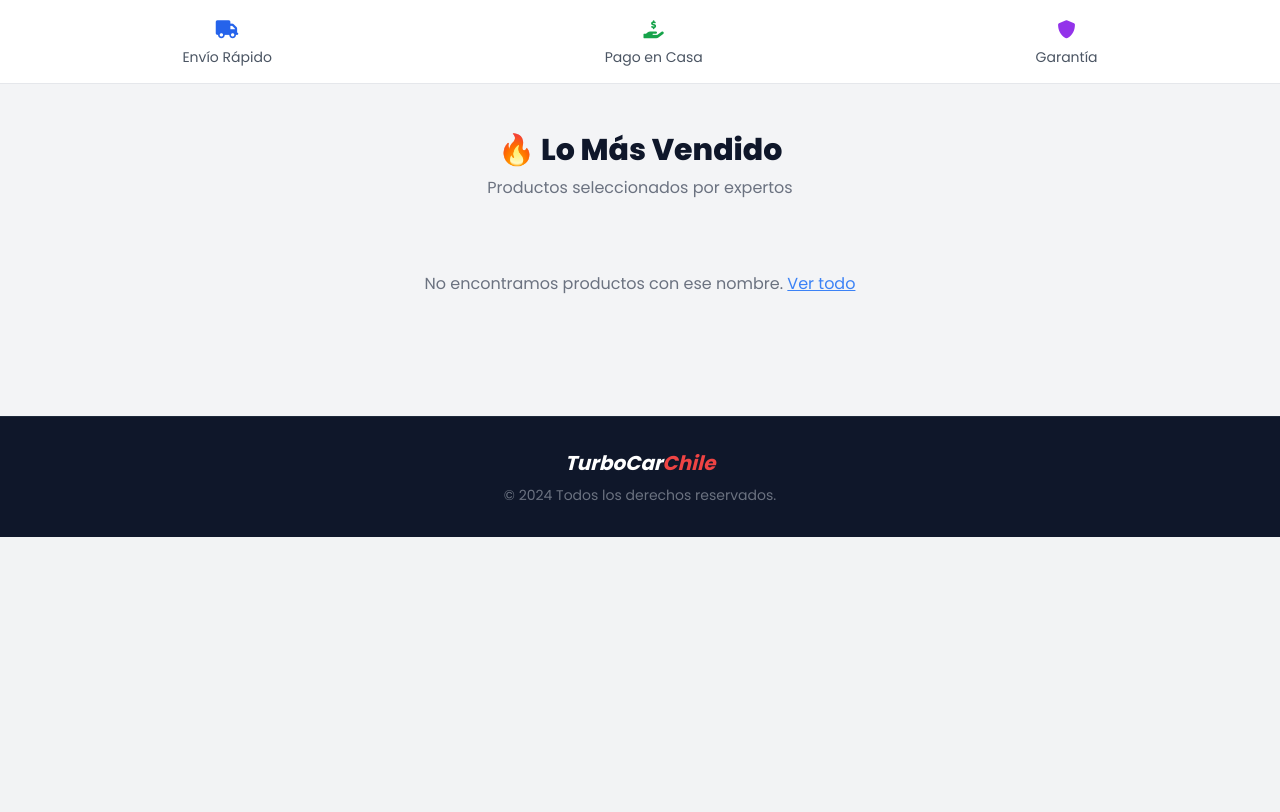
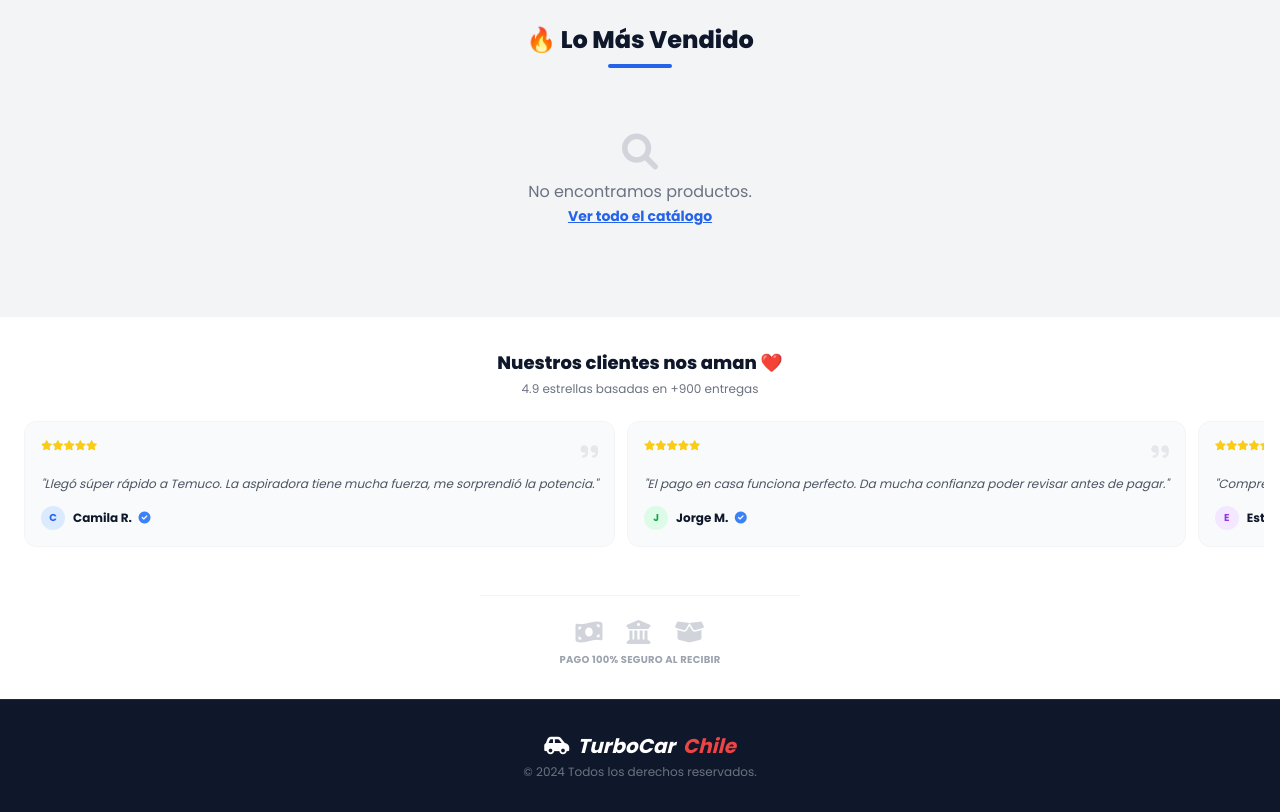
Before and after one commit to kaistorecl/tienda-viral-demo, a Flask app: template templates/home.html in a window 1280 px wide. Shown: the part 614-1426 px from the top of the page. Before the commit the page ends 1151 px from the top, so only its background shows below. Run offline with Flask 3, Linux system fonts and the light colour scheme; the template is opened without the code that fills it, so the values that code supplies are empty; some libraries are stand-ins or nearby versions.

Commit message:
Add files via upload

```diff
--- a/templates/home.html
+++ b/templates/home.html
@@ -9,90 +9,112 @@
     <style>
         @import url('https://fonts.googleapis.com/css2?family=Poppins:wght@300;400;600;700;800&display=swap');
         body { font-family: 'Poppins', sans-serif; }
+        /* Ocultar barra de scroll en carrusel de reseñas */
+        .no-scrollbar::-webkit-scrollbar { display: none; }
+        .no-scrollbar { -ms-overflow-style: none; scrollbar-width: none; }
     </style>
 </head>
 <body class="bg-gray-100 flex flex-col min-h-screen">
 
-    <div class="bg-blue-500 text-white text-xs md:text-sm font-bold text-center py-2 tracking-wide uppercase">
-        🔥 Envío Gratis solo por hoy • 50% DE DESCUENTO • Paga al Recibir 🏠
+    <div class="bg-blue-600 text-white text-xs md:text-sm font-bold text-center py-3 px-2 tracking-wide uppercase leading-tight">
+        🔥 Envío Gratis HOY • Paga al Recibir en Casa 🏠
     </div>
 
-    <nav class="bg-white shadow-md sticky top-0 z-50">
-        <div class="container mx-auto px-4 py-4 flex justify-between items-center">
-            <a href="/" class="text-2xl font-extrabold italic tracking-tighter text-slate-900">
-                <i class="fas fa-car-side text-blue-600"></i> TurboCar<span class="text-red-600">Chile</span>
+    <nav class="bg-white shadow-sm sticky top-0 z-50">
+        <div class="container mx-auto px-4 py-3 flex justify-between items-center">
+            <a href="/" class="text-xl md:text-2xl font-extrabold italic tracking-tighter text-slate-900 flex items-center gap-2">
+                <i class="fas fa-car-side text-blue-600"></i>TurboCar<span class="text-red-600">Chile</span>
             </a>
-            <div class="flex items-center gap-4">
-                <a href="#catalogo" class="hidden md:block font-semibold text-gray-600 hover:text-blue-600">Catálogo</a>
-                <button class="text-gray-700 text-xl"><i class="fas fa-shopping-bag"></i></button>
+            <div class="flex items-center gap-3">
+                <button class="text-slate-800 text-xl relative">
+                    <i class="fas fa-shopping-bag"></i>
+                    <span class="absolute -top-1 -right-1 bg-red-500 text-white text-[10px] w-4 h-4 rounded-full flex items-center justify-center font-bold">0</span>
+                </button>
             </div>
         </div>
     </nav>
 
     <div class="relative bg-slate-900 text-white overflow-hidden">
-        <div class="absolute inset-0 bg-gradient-to-r from-slate-900 to-slate-800 opacity-90"></div>
-        <img src="https://images.unsplash.com/photo-1601362840469-51e4d8d58785?q=80&w=2070&auto=format&fit=crop" class="absolute inset-0 w-full h-full object-cover mix-blend-overlay opacity-40" alt="Fondo Auto">
+        <div class="absolute inset-0 bg-gradient-to-b from-slate-900 via-slate-800 to-slate-900 opacity-95"></div>
+        <img src="https://images.unsplash.com/photo-1601362840469-51e4d8d58785?q=80&w=2070&auto=format&fit=crop" class="absolute inset-0 w-full h-full object-cover mix-blend-overlay opacity-30" alt="Fondo Auto">
 
-        <div class="relative container mx-auto px-4 py-16 md:py-24 text-center">
-            <span class="bg-red-600 text-white px-3 py-1 rounded-full text-xs font-bold uppercase tracking-wider mb-4 inline-block animate-pulse">Oferta de Lanzamiento</span>
-            <h1 class="text-4xl md:text-6xl font-extrabold mb-4 leading-tight">Innovación para <br>tu Vehículo</h1>
-            <p class="text-gray-300 text-lg mb-8 max-w-2xl mx-auto">Los productos más virales de TikTok ahora en Chile con pago contra entrega.</p>
+        <div class="relative container mx-auto px-4 py-12 md:py-20 text-center">
+            <span class="bg-red-600 text-white px-3 py-1 rounded-full text-[10px] md:text-xs font-bold uppercase tracking-wider mb-4 inline-block animate-pulse">Oferta de Lanzamiento</span>
+            <h1 class="text-3xl md:text-5xl font-extrabold mb-3 leading-tight">Innovación para <br>tu Vehículo</h1>
+            <p class="text-gray-300 text-sm md:text-lg mb-6 max-w-xl mx-auto">Los productos virales de TikTok ahora en Chile con pago contra entrega.</p>
 
             <div class="max-w-md mx-auto relative group">
                 <form action="/" method="GET">
-                    <input type="text" name="q" placeholder="¿Qué estás buscando? (Ej: Aspiradora)" value="{{ busqueda_actual if busqueda_actual else '' }}"
-                        class="w-full p-4 pl-6 rounded-full text-gray-900 shadow-2xl focus:outline-none focus:ring-4 focus:ring-blue-500 transition-all">
-                    <button type="submit" class="absolute right-2 top-2 bg-blue-600 text-white p-2 rounded-full w-10 h-10 hover:bg-blue-700 transition shadow-lg">
-                        <i class="fas fa-search"></i>
+                    <input type="text" name="q" placeholder="Buscar producto... (Ej: Aspiradora)" value="{{ busqueda_actual if busqueda_actual else '' }}"
+                        class="w-full p-3 pl-5 rounded-full text-gray-900 text-sm shadow-xl focus:outline-none focus:ring-4 focus:ring-blue-500 transition-all border-none">
+                    <button type="submit" class="absolute right-1 top-1 bg-blue-600 text-white p-2 rounded-full w-8 h-8 md:w-10 md:h-10 hover:bg-blue-700 transition shadow-lg flex items-center justify-center">
+                        <i class="fas fa-search text-xs md:text-sm"></i>
                     </button>
                 </form>
             </div>
             {% if busqueda_actual %}
-            <div class="mt-4 text-sm text-gray-300">Resultados para: <b>"{{ busqueda_actual }}"</b> <a href="/" class="text-blue-400 underline ml-2">Borrar</a></div>
+            <div class="mt-4 text-xs text-gray-300">Resultados para: <b>"{{ busqueda_actual }}"</b> <a href="/" class="text-blue-400 underline ml-2">Borrar</a></div>
             {% endif %}
         </div>
     </div>
 
-    <div class="bg-white border-b border-gray-200 py-4">
-        <div class="container mx-auto px-4 flex justify-around text-center text-xs md:text-sm text-gray-600">
-            <div class="flex flex-col items-center gap-1"><i class="fas fa-truck text-blue-600 text-lg"></i><span>Envío Rápido</span></div>
-            <div class="flex flex-col items-center gap-1"><i class="fas fa-hand-holding-dollar text-green-600 text-lg"></i><span>Pago en Casa</span></div>
-            <div class="flex flex-col items-center gap-1"><i class="fas fa-shield-alt text-purple-600 text-lg"></i><span>Garantía</span></div>
+    <div class="bg-white border-b border-gray-100 py-3 shadow-sm">
+        <div class="container mx-auto px-2 flex justify-around text-center">
+            <div class="flex flex-col items-center gap-1 w-1/3 border-r border-gray-100">
+                <i class="fas fa-truck text-blue-500 text-lg"></i>
+                <span class="text-[10px] md:text-xs font-bold text-gray-600">Envío Rápido</span>
+            </div>
+            <div class="flex flex-col items-center gap-1 w-1/3 border-r border-gray-100">
+                <i class="fas fa-hand-holding-dollar text-green-500 text-lg"></i>
+                <span class="text-[10px] md:text-xs font-bold text-gray-600">Pago en Casa</span>
+            </div>
+            <div class="flex flex-col items-center gap-1 w-1/3">
+                <i class="fas fa-shield-alt text-purple-500 text-lg"></i>
+                <span class="text-[10px] md:text-xs font-bold text-gray-600">Garantía</span>
+            </div>
         </div>
     </div>
 
-    <div id="catalogo" class="container mx-auto px-4 py-12 mb-auto">
-        <h2 class="text-3xl font-extrabold text-center text-slate-900 mb-2">🔥 Lo Más Vendido</h2>
-        <p class="text-center text-gray-500 mb-8">Productos seleccionados por expertos</p>
+    <div id="catalogo" class="container mx-auto px-3 py-8 mb-auto">
+        <div class="text-center mb-6">
+            <h2 class="text-2xl font-extrabold text-slate-900">🔥 Lo Más Vendido</h2>
+            <div class="h-1 w-16 bg-blue-600 mx-auto mt-2 rounded-full"></div>
+        </div>
 
         {% if catalogo|length == 0 %}
-            <div class="text-center py-10 text-gray-500">No encontramos productos con ese nombre. <a href="/" class="text-blue-500 underline">Ver todo</a></div>
+            <div class="text-center py-10 text-gray-500">
+                <i class="fas fa-search text-4xl mb-2 text-gray-300"></i>
+                <p>No encontramos productos.</p>
+                <a href="/" class="text-blue-600 font-bold underline text-sm mt-2">Ver todo el catálogo</a>
+            </div>
         {% else %}
-            <div class="grid grid-cols-1 md:grid-cols-2 lg:grid-cols-2 xl:grid-cols-2 gap-6 max-w-4xl mx-auto">
+            <div class="grid grid-cols-2 md:grid-cols-2 lg:grid-cols-4 gap-3 md:gap-6">
                 {% for p in catalogo %}
-                <a href="/producto/{{ p.id }}" class="group block transform transition hover:-translate-y-1">
-                    <div class="bg-white rounded-2xl shadow-lg overflow-hidden border border-gray-100 relative">
-                        <div class="absolute top-3 left-3 bg-red-600 text-white text-xs font-bold px-3 py-1 rounded-md shadow-md z-10">
+                <a href="/producto/{{ p.id }}" class="group block h-full">
+                    <div class="bg-white rounded-xl shadow-sm border border-gray-100 overflow-hidden relative h-full flex flex-col hover:shadow-lg transition-shadow duration-300">
+
+                        <div class="absolute top-0 left-0 bg-red-600 text-white text-[9px] font-bold px-2 py-1 rounded-br-lg z-10 uppercase tracking-wide shadow-sm">
                             AHORRA ${{ "{:,.0f}".format(p.antes - p.precio).replace(',', '.') }}
                         </div>
 
-                        <div class="relative overflow-hidden h-64 bg-gray-50">
-                            <img src="{{ p.imagen }}" alt="{{ p.nombre }}" class="w-full h-full object-cover transition duration-500 group-hover:scale-105">
+                        <div class="relative w-full aspect-square bg-gray-50 p-2">
+                            <img src="{{ p.imagen }}" alt="{{ p.nombre }}" class="w-full h-full object-contain mix-blend-multiply transition duration-500 group-hover:scale-105">
                         </div>
 
-                        <div class="p-5">
-                            <div class="flex text-yellow-400 text-xs mb-2">
+                        <div class="p-3 flex flex-col flex-grow text-center">
+                            <div class="flex justify-center text-yellow-400 text-[10px] mb-1 space-x-0.5">
                                 <i class="fas fa-star"></i><i class="fas fa-star"></i><i class="fas fa-star"></i><i class="fas fa-star"></i><i class="fas fa-star"></i>
-                                <span class="text-gray-400 ml-1">(+50 ventas)</span>
                             </div>
-                            <h3 class="font-bold text-slate-900 text-xl leading-tight mb-2">{{ p.nombre }}</h3>
-                            <div class="flex items-end gap-3 mt-4">
-                                <div class="text-2xl font-black text-slate-900">${{ "{:,.0f}".format(p.precio).replace(',', '.') }}</div>
-                                <span class="text-sm text-gray-400 line-through mb-1">${{ "{:,.0f}".format(p.antes).replace(',', '.') }}</span>
-                                <span class="text-xs text-green-600 font-bold bg-green-100 px-2 py-1 rounded mb-1">50% OFF</span>
+
+                            <h3 class="font-bold text-slate-900 text-xs md:text-sm leading-tight mb-2 line-clamp-2 h-8 flex items-center justify-center">{{ p.nombre }}</h3>
+
+                            <div class="mt-auto pt-2 border-t border-gray-50">
+                                <span class="text-[10px] text-gray-400 line-through block">${{ "{:,.0f}".format(p.antes).replace(',', '.') }}</span>
+                                <span class="text-lg font-black text-slate-900 block leading-none">${{ "{:,.0f}".format(p.precio).replace(',', '.') }}</span>
                             </div>
-                            <button class="w-full mt-4 bg-slate-900 text-white font-bold py-3 rounded-xl group-hover:bg-blue-600 transition shadow-lg">
-                                VER OFERTA <i class="fas fa-arrow-right ml-2"></i>
+
+                            <button class="w-full mt-3 bg-slate-900 text-white text-[10px] md:text-xs font-bold py-2 rounded-lg group-hover:bg-blue-600 transition uppercase tracking-wide">
+                                Ver Oferta
                             </button>
                         </div>
                     </div>
@@ -102,9 +124,59 @@
         {% endif %}
     </div>
 
-    <footer class="bg-slate-900 text-white text-center py-8 mt-8 border-t border-slate-800">
-        <p class="font-bold text-xl italic mb-2">TurboCar<span class="text-red-500">Chile</span></p>
-        <p class="text-gray-500 text-sm">© 2024 Todos los derechos reservados.</p>
+    <div class="bg-white py-8 border-t border-gray-100 mt-4">
+        <div class="container mx-auto px-4 text-center">
+            <h3 class="text-lg font-extrabold text-slate-900 mb-1">Nuestros clientes nos aman ❤️</h3>
+            <p class="text-xs text-gray-500 mb-6 font-medium">4.9 estrellas basadas en +900 entregas</p>
+
+            <div class="flex overflow-x-auto gap-3 pb-4 snap-x no-scrollbar px-2">
+                <div class="min-w-[240px] bg-gray-50 p-4 rounded-xl border border-gray-100 snap-center text-left flex-shrink-0">
+                    <div class="flex justify-between items-start mb-2">
+                        <div class="text-yellow-400 text-[10px]"><i class="fas fa-star"></i><i class="fas fa-star"></i><i class="fas fa-star"></i><i class="fas fa-star"></i><i class="fas fa-star"></i></div>
+                        <i class="fas fa-quote-right text-gray-200 text-xl"></i>
+                    </div>
+                    <p class="text-xs text-gray-600 italic mb-3 leading-relaxed">"Llegó súper rápido a Temuco. La aspiradora tiene mucha fuerza, me sorprendió la potencia."</p>
+                    <div class="flex items-center gap-2">
+                        <div class="w-6 h-6 bg-blue-100 rounded-full flex items-center justify-center text-[10px] font-bold text-blue-600">C</div>
+                        <p class="text-xs font-bold text-slate-900">Camila R. <i class="fas fa-check-circle text-blue-500 ml-1"></i></p>
+                    </div>
+                </div>
+                <div class="min-w-[240px] bg-gray-50 p-4 rounded-xl border border-gray-100 snap-center text-left flex-shrink-0">
+                    <div class="flex justify-between items-start mb-2">
+                        <div class="text-yellow-400 text-[10px]"><i class="fas fa-star"></i><i class="fas fa-star"></i><i class="fas fa-star"></i><i class="fas fa-star"></i><i class="fas fa-star"></i></div>
+                        <i class="fas fa-quote-right text-gray-200 text-xl"></i>
+                    </div>
+                    <p class="text-xs text-gray-600 italic mb-3 leading-relaxed">"El pago en casa funciona perfecto. Da mucha confianza poder revisar antes de pagar."</p>
+                    <div class="flex items-center gap-2">
+                        <div class="w-6 h-6 bg-green-100 rounded-full flex items-center justify-center text-[10px] font-bold text-green-600">J</div>
+                        <p class="text-xs font-bold text-slate-900">Jorge M. <i class="fas fa-check-circle text-blue-500 ml-1"></i></p>
+                    </div>
+                </div>
+                <div class="min-w-[240px] bg-gray-50 p-4 rounded-xl border border-gray-100 snap-center text-left flex-shrink-0">
+                    <div class="flex justify-between items-start mb-2">
+                        <div class="text-yellow-400 text-[10px]"><i class="fas fa-star"></i><i class="fas fa-star"></i><i class="fas fa-star"></i><i class="fas fa-star"></i><i class="fas fa-star"></i></div>
+                        <i class="fas fa-quote-right text-gray-200 text-xl"></i>
+                    </div>
+                    <p class="text-xs text-gray-600 italic mb-3 leading-relaxed">"Compré el kit completo para mi taxi. Excelente inversión, mis pasajeros lo notan."</p>
+                    <div class="flex items-center gap-2">
+                        <div class="w-6 h-6 bg-purple-100 rounded-full flex items-center justify-center text-[10px] font-bold text-purple-600">E</div>
+                        <p class="text-xs font-bold text-slate-900">Esteban V. <i class="fas fa-check-circle text-blue-500 ml-1"></i></p>
+                    </div>
+                </div>
+            </div>
+
+            <div class="mt-8 flex justify-center gap-6 text-gray-300 text-2xl border-t border-gray-100 pt-6 max-w-xs mx-auto">
+                <i class="fas fa-money-bill-wave" title="Efectivo"></i>
+                <i class="fas fa-university" title="Transferencia"></i>
+                <i class="fas fa-box-open" title="Pago Contra Entrega"></i>
+            </div>
+            <p class="text-[10px] text-gray-400 mt-2 uppercase tracking-wide font-bold">Pago 100% Seguro al Recibir</p>
+        </div>
+    </div>
+
+    <footer class="bg-slate-900 text-white text-center py-8 border-t border-slate-800">
+        <p class="font-bold text-xl italic mb-1 flex items-center justify-center gap-2"><i class="fas fa-car-side"></i> TurboCar<span class="text-red-500">Chile</span></p>
+        <p class="text-gray-500 text-xs">© 2024 Todos los derechos reservados.</p>
     </footer>
 
 </body>
```
